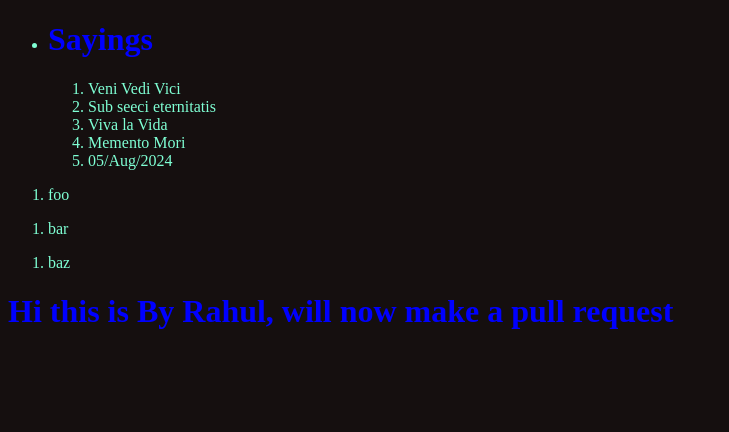
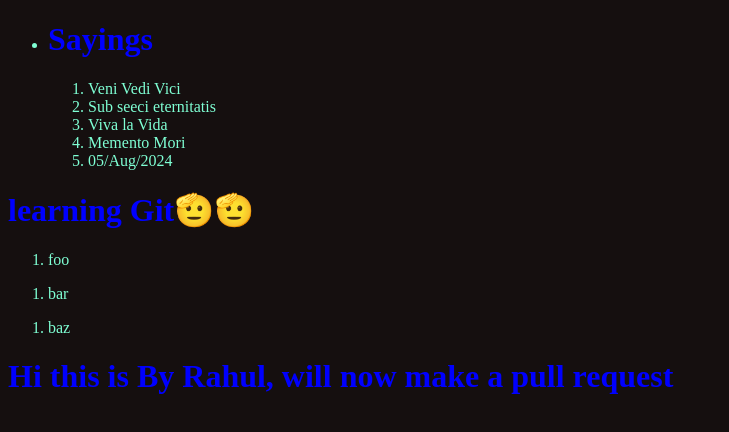
Before and after one commit to rahul-2327/new_repo, a plain HTML site: page index.html in a window 1280 px wide. Shown: the whole page, without its empty margins (0-729 px from the left). Drawn offline with Linux system fonts and the light colour scheme.

Commit message:
added h1 learning git

```diff
--- a/index.html
+++ b/index.html
@@ -28,6 +28,7 @@
 
     </ol>
   </ul>
+  <h1>learning Git🫡🫡</h1>
   <ol>
     <li>foo</li>
   </ol>
```
